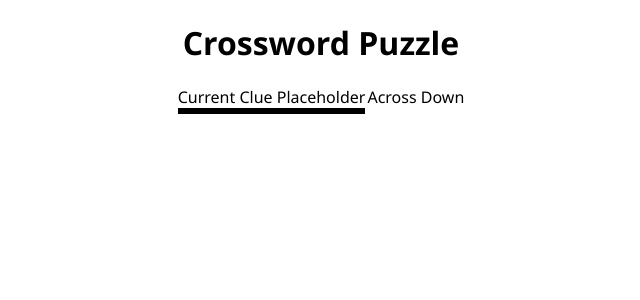
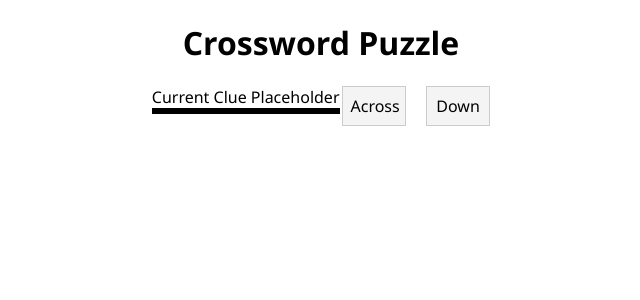
Before and after one commit to lucaslalima-2/mini-crossword, a Flask app: template templates/index.html in a window 1280 px wide. Shown: the top 300 px of the page, without its empty margins (319-959 px from the left). Run offline with Flask 2, Linux system fonts and the light colour scheme; the template is opened without the code that fills it: most values are stand-ins (such as "Sample title", 1, 10 or a date in 2020); parts of the project's set-up code (start-up, migrations or seed data) failed here and were passed over.

Commit message:
Added and formatted columns of clues

```diff
--- a/static/crossword.css
+++ b/static/crossword.css
@@ -59,3 +59,27 @@
   color: transparent;
   cursor: default;
 }
+
+.clue-item {
+  margin: 4px 0;
+  font-size: 14px;
+}
+.clue-item strong {
+  margin-right: 6px;
+}
+
+#clue-container {
+  display: flex;
+  flex-direction: row;
+  gap: 20px; /* space between columns */
+  max-height: 300px;
+  overflow-x: auto;
+}
+
+.clue-column {
+  flex: 1;
+  overflow-y: auto;
+  padding: 8px;
+  border: 1px solid #ccc;
+  background-color: #f4f4f4;
+}
--- a/static/crossword.js
+++ b/static/crossword.js
@@ -1,3 +1,5 @@
+const clue_across_container = document.getElementById("clue-column-across");
+const clue_down_container = document.getElementById("clue-column-down");
 const container = document.getElementById("crossword-container");
 const entries = crossword_json.entries;
 const grid_length = crossword_json.grid_length;
@@ -81,7 +83,7 @@ function crossword_add_numbers() {
           if (cluemap.has(key)) {
             cluemap.get(key).number = index;
           };//if
-        });
+        }); // foreach
         index+=1;
       } // if
     } // for
@@ -235,7 +237,21 @@ function crossword_add_input_behavior() {
 
 // Adds clues to columns
 function crossword_add_clue_columns() {
-  cluemap.forEach(e => {
-    console.log(e, cluemap[e]);
-  }); // foreach
+  // Convert cluemap to array and sort by clue number
+  const sorted_clues = Array.from(cluemap.entries())
+    .filter(([_, clue]) => clue.number !== null)
+    .sort((a, b) => a[1].number - b[1].number);
+
+  // Render each clue
+  sorted_clues.forEach(([key, clue]) => {
+    const div = document.createElement("div");
+    div.className = "clue-item";
+    div.innerHTML = `<strong>${clue.number}</strong> ${clue.prompt}`;
+
+    if (clue.orientation === "across") {
+      clue_across_container.appendChild(div);
+    } else if (clue.orientation === "down") {
+      clue_down_container.appendChild(div);
+    }; // if-else
+  }); // forEach
 }// function
--- a/static/main.css
+++ b/static/main.css
@@ -4,6 +4,7 @@ body {
 }
 
 #game-container {
+  align-items: flex-start;
   display: flex;
   gap: 2px;
   justify-content: center;
--- a/templates/index.html
+++ b/templates/index.html
@@ -8,14 +8,14 @@
 <body>
   <h1> Crossword Puzzle</h1>
   <div id="game-container">
-    <span id="crossword-and-current-clue-container">
+    <div id="crossword-and-current-clue-container">
       <div id="current-clue-container">Current Clue Placeholder</div>
       <div id="crossword-container"></div>
-    </span>
-    <span id="clue-cointainer">
-      <span id="clue-column-across" class="clue-column">Across</span>
-      <span id="clue-column-down" class="clue-column">Down</span>
-    </span>
+    </div>
+    <div id="clue-container">
+      <div id="clue-column-across" class="clue-column">Across</div>
+      <div id="clue-column-down" class="clue-column">Down</div>
+    </div>
   </div>
   <script>
     const crossword_json = {{ crossword | tojson }};
```
